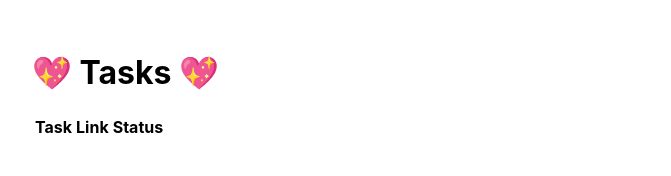
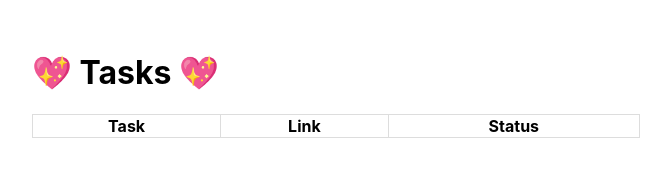
Before and after one commit to louiskwt/starchaser_admin, an Electron app: page src/index.html in a window 800 px wide. Shown: the whole page, without its empty margins (64-735 px from the left). Drawn offline with Linux system fonts and the light colour scheme.

Commit message:
styled task table

```diff
--- a/src/index.css
+++ b/src/index.css
@@ -1,7 +1,20 @@
 body {
-  font-family: -apple-system, BlinkMacSystemFont, 'Segoe UI', Roboto, Helvetica,
+  font-family: -apple-system, BlinkMacSystemFont, "Segoe UI", Roboto, Helvetica,
     Arial, sans-serif;
   margin: auto;
   max-width: 38rem;
   padding: 2rem;
 }
+
+table {
+  border-collapse: collapse;
+  border-spacing: 0;
+  width: 100%;
+  border: 1px solid #ddd;
+}
+
+table td,
+table th {
+  border: 1px solid #ddd;
+  text-align: center;
+}
```
